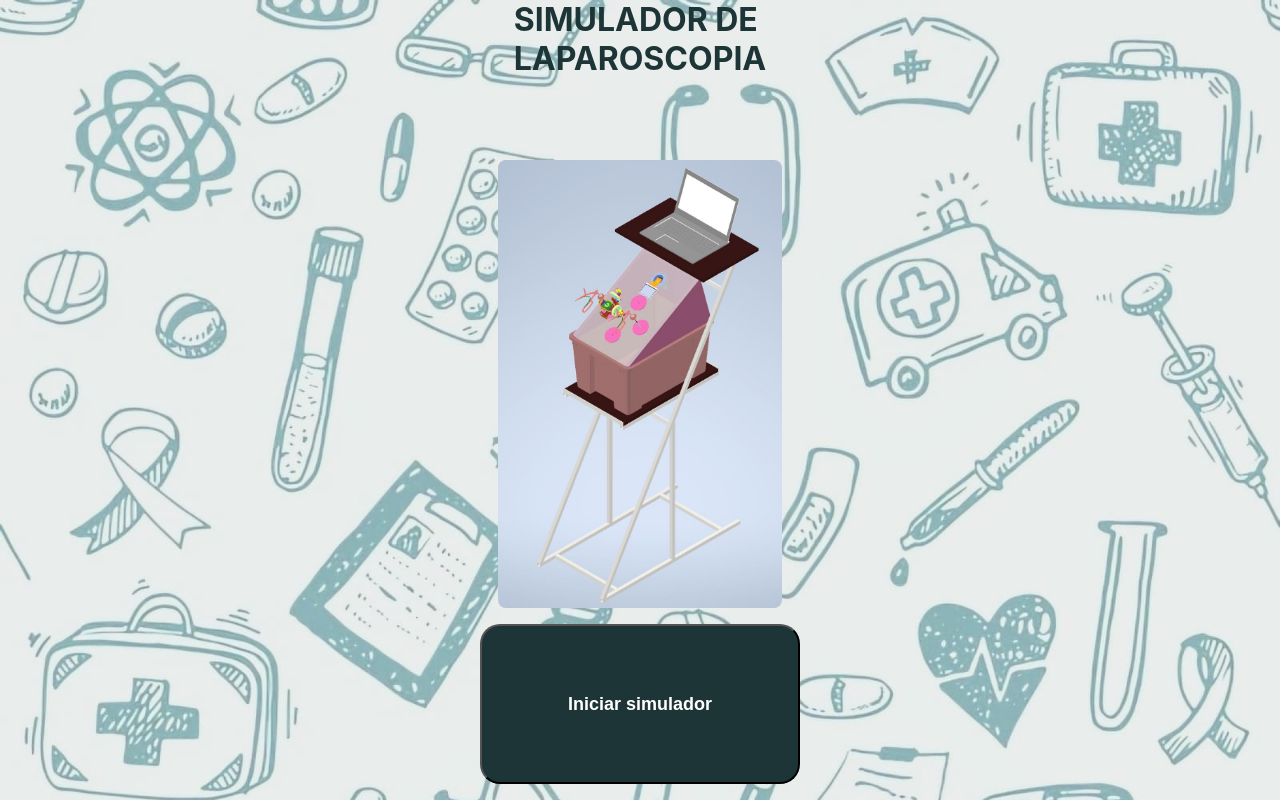
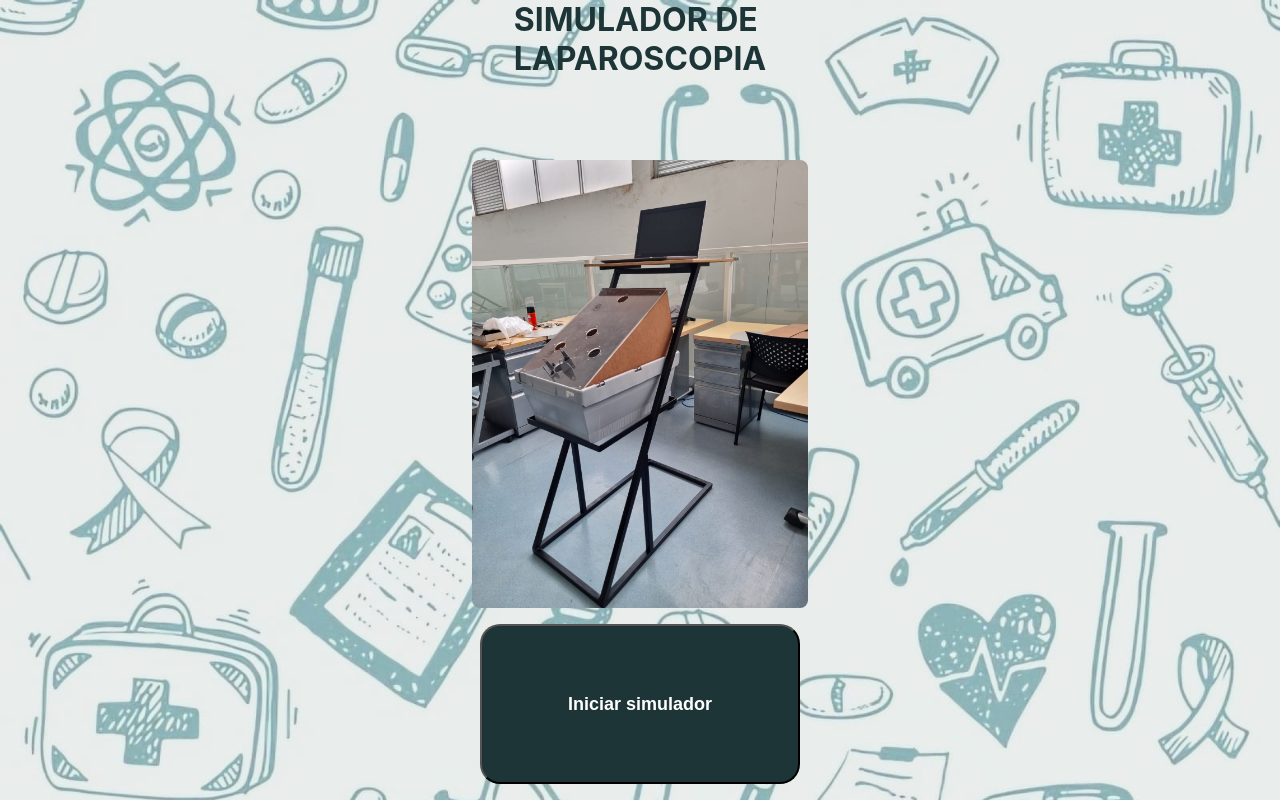
Before and after one commit to victordavila2311/PAIG1A-2024-1, a React (Create React App) app: page / in a window 1280 px wide. Built offline with nearby package versions, Linux system fonts and the light colour scheme; the HTML template or start-up script is replaced by a standard one.

Commit message:
actualizacion foto inicio

```diff
--- a/src/ventanas/Inicio.tsx
+++ b/src/ventanas/Inicio.tsx
@@ -11,7 +11,7 @@ export function Inicio(props: propsVentanaInicio) {
     <div className='Inicio'>
       <header style={{color:formatColor("main"), fontSize:'2rem', height:'20vh'}}><strong>SIMULADOR DE<br/> LAPAROSCOPIA</strong></header>
 
-      <img src={require('../Img/CADsimulador.jpg')} alt="imagen simulador" style={{height:'56vh', borderRadius:'1vh'}} />
+      <img src={require('../Img/foto_prototipo.jpg')} alt="imagen simulador" style={{height:'56vh', borderRadius:'1vh'}} />
       <Boton
         color={'main'}
         texto={'Iniciar simulador'}
```
Also changed, not shown: src/Img/foto_prototipo.jpg (added).
